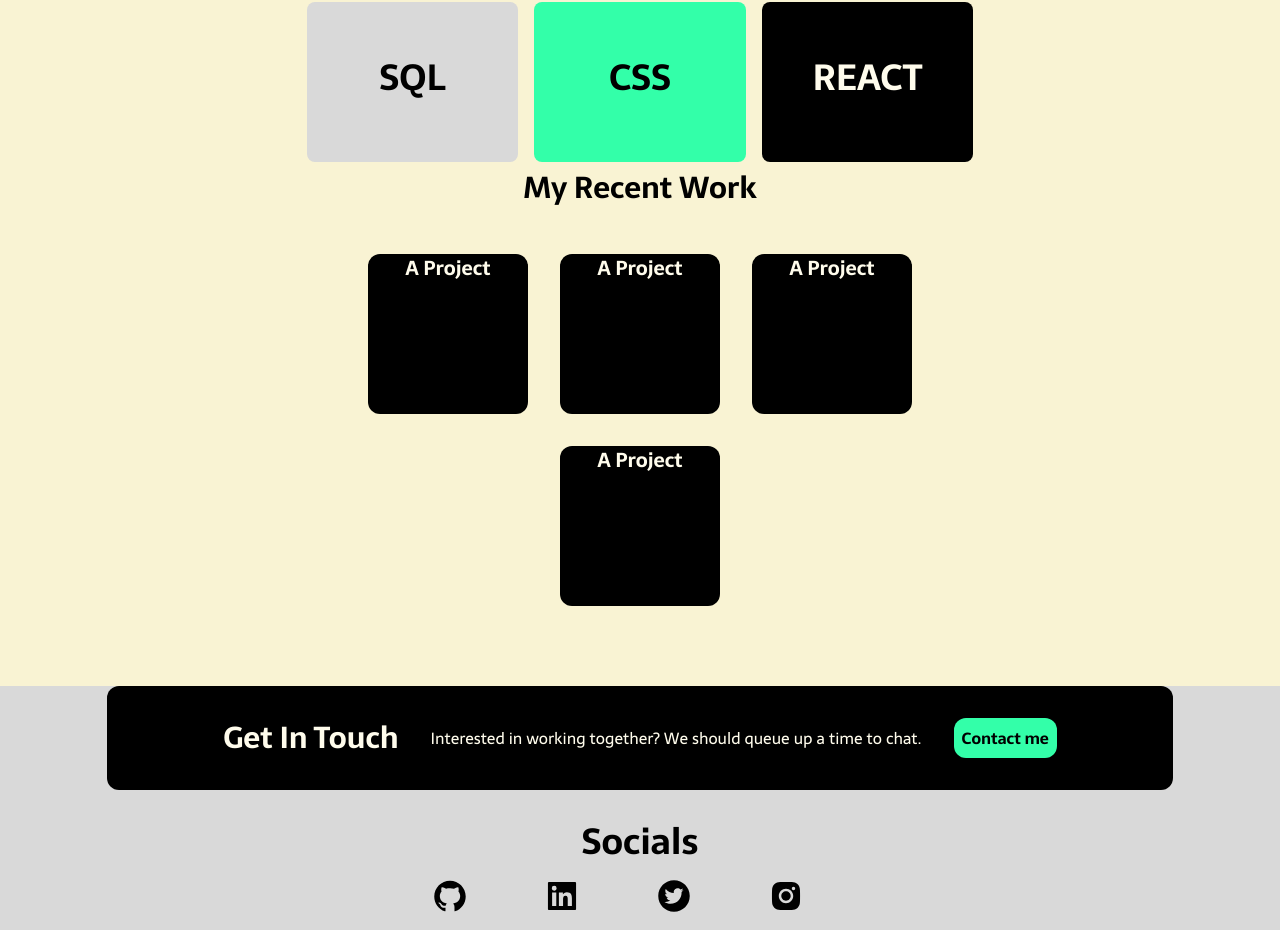
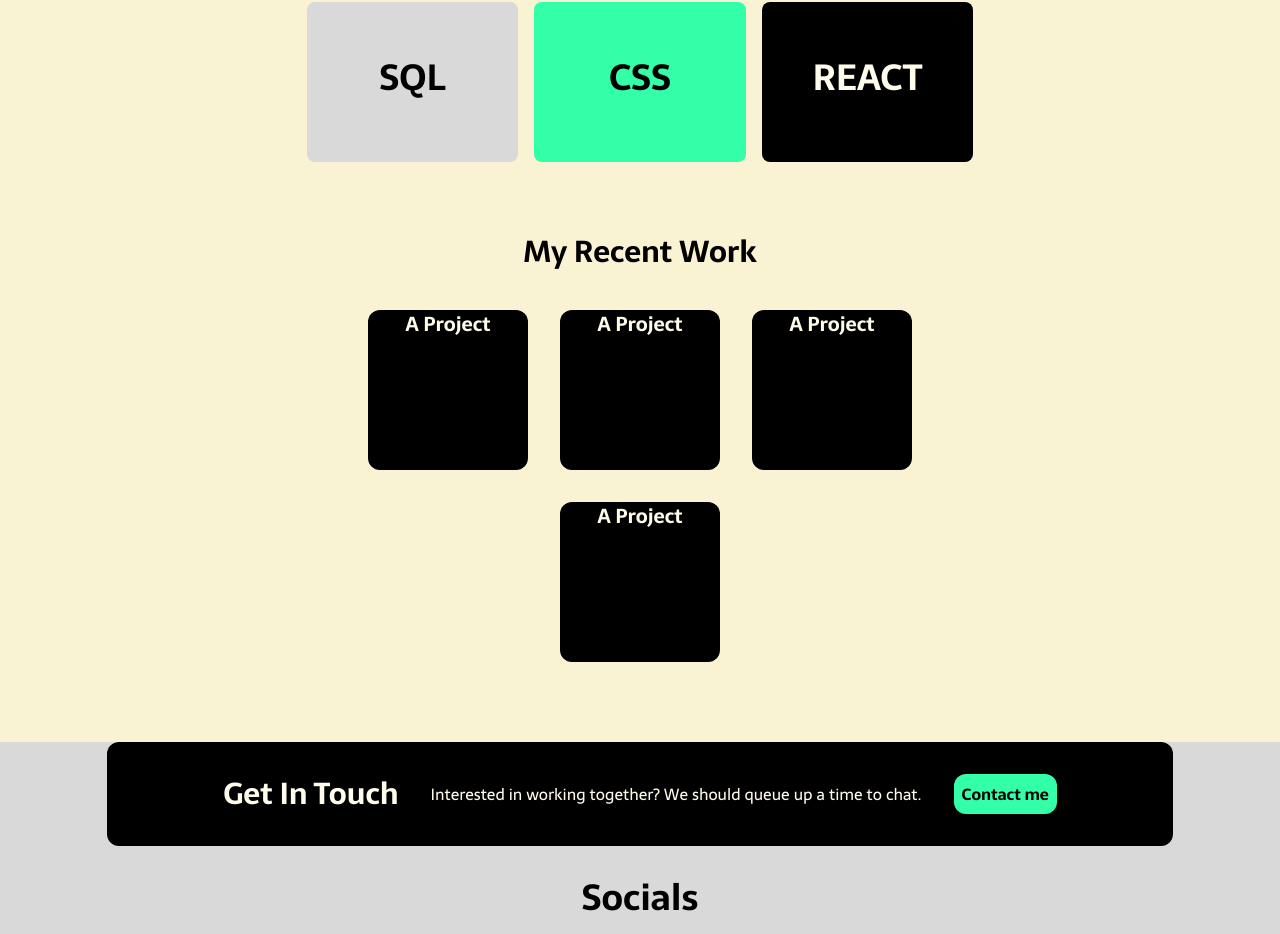
Before and after one commit to NiphoMathibela/my-portfolio, a React (Vite) app in the folder portfolio/: page / in a window 1280 px wide. Shown: the part 1007-1941 px from the top of the page. Built offline with nearby package versions, Linux system fonts and the light colour scheme; a web font is replaced by a local one.

Commit message:
Creating portfolioi array

```diff
--- /dev/null
+++ b/portfolio/src/assets/ProjectsArr.js
@@ -0,0 +1,7 @@
+[
+    {
+        "title": "My Portfolio",
+        "description": "",
+        "img": ""
+    }
+]
--- a/portfolio/src/components/Projects.jsx
+++ b/portfolio/src/components/Projects.jsx
@@ -4,8 +4,8 @@ import ProjectCard from "./ProjectCard";
 const Projects = () => {
   return (
     <>
-      <h2 className="font-bold text-3xl text-center">My Recent Work</h2>
-      <div className="m-auto w-8/12 mt-8 mb-6 flex flex-wrap justify-center">
+      <h2 className="font-bold text-3xl text-center mt-16">My Recent Work</h2>
+      <div className="m-auto w-8/12 mt-6 mb-6 flex flex-wrap justify-center">
         <ProjectCard title="A Project" />
         <ProjectCard title="A Project" />
         <ProjectCard title="A Project" />
```
Also changed, not shown: portfolio/src/assets/Portfolio.png (added).
